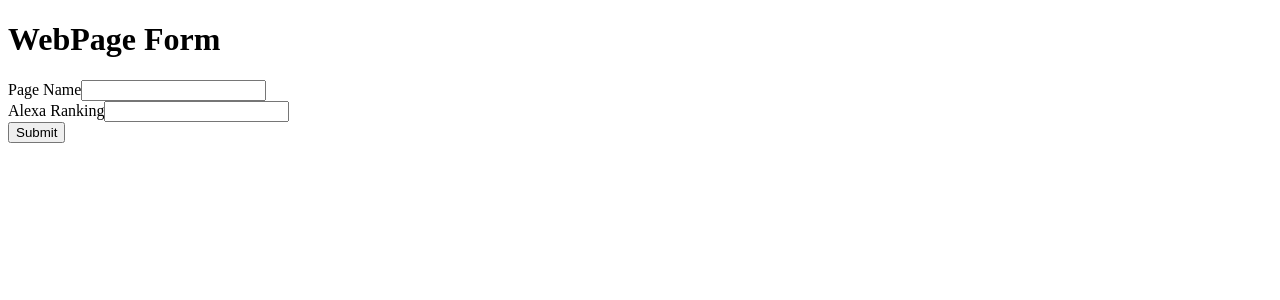
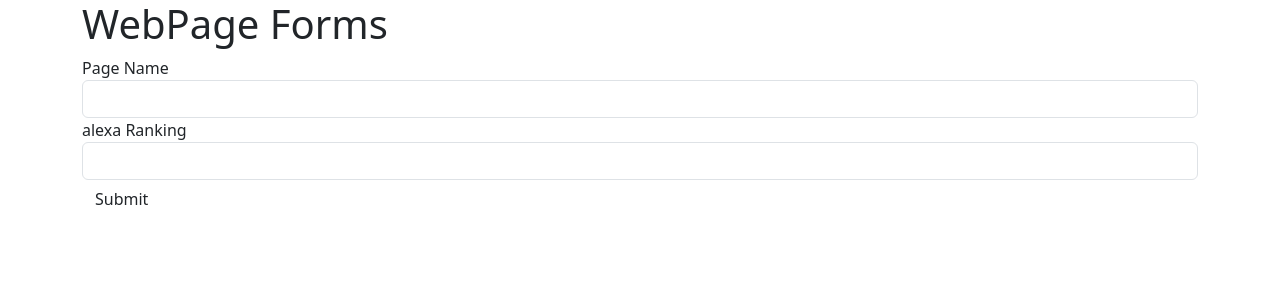
Before and after one commit to ding99/A2Form01, an Angular app: page / in a window 1280 px wide. Shown: the top 300 px of the page. Built offline with nearby package versions, Linux system fonts and the light colour scheme.

Commit message:
minor update

```diff
--- a/src/app/site-form.component.html
+++ b/src/app/site-form.component.html
@@ -1,12 +1,12 @@
 <div class="container">
-    <h1>WebPage Form</h1>
+    <h1>WebPage Forms</h1>
     <form>
         <div class="form-group">
-            <label for="name">Page Name</label>
+            <label for="name">Page Name </label>
             <input type="text" class="form-control" id="name" required>
         </div>
         <div class="form-group">
-            <label for="name">Alexa Ranking</label>
+            <label for="name">alexa Ranking </label>
             <input type="text" class="form-control" id="alexa">
         </div>
         <button type="submit" class="btn btn-default">Submit</button>
--- a/src/index.html
+++ b/src/index.html
@@ -4,8 +4,7 @@
   <meta charset="utf-8">
   <title>A2Form01</title>
   <base href="/">
-  <meta name="viewport" content="width=device-width, initial-scale=1">
-  <link rel="icon" type="image/x-icon" href="favicon.ico">
+  <link rel="stylesheet" href="node_modules/bootstrap/dist/css/bootstrap.min.css">
 </head>
 <body>
   <app-root>Loading...</app-root>
```
